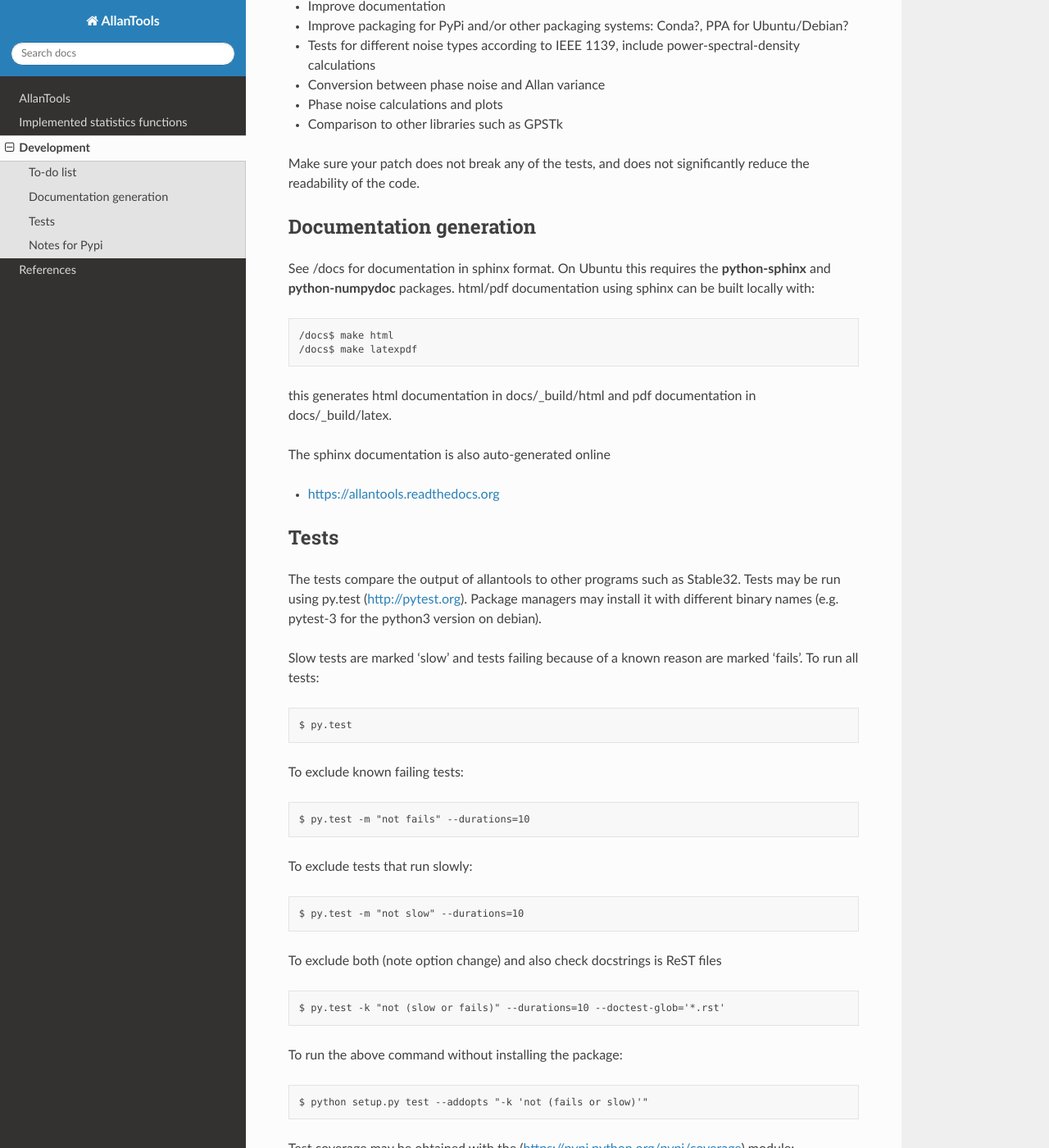
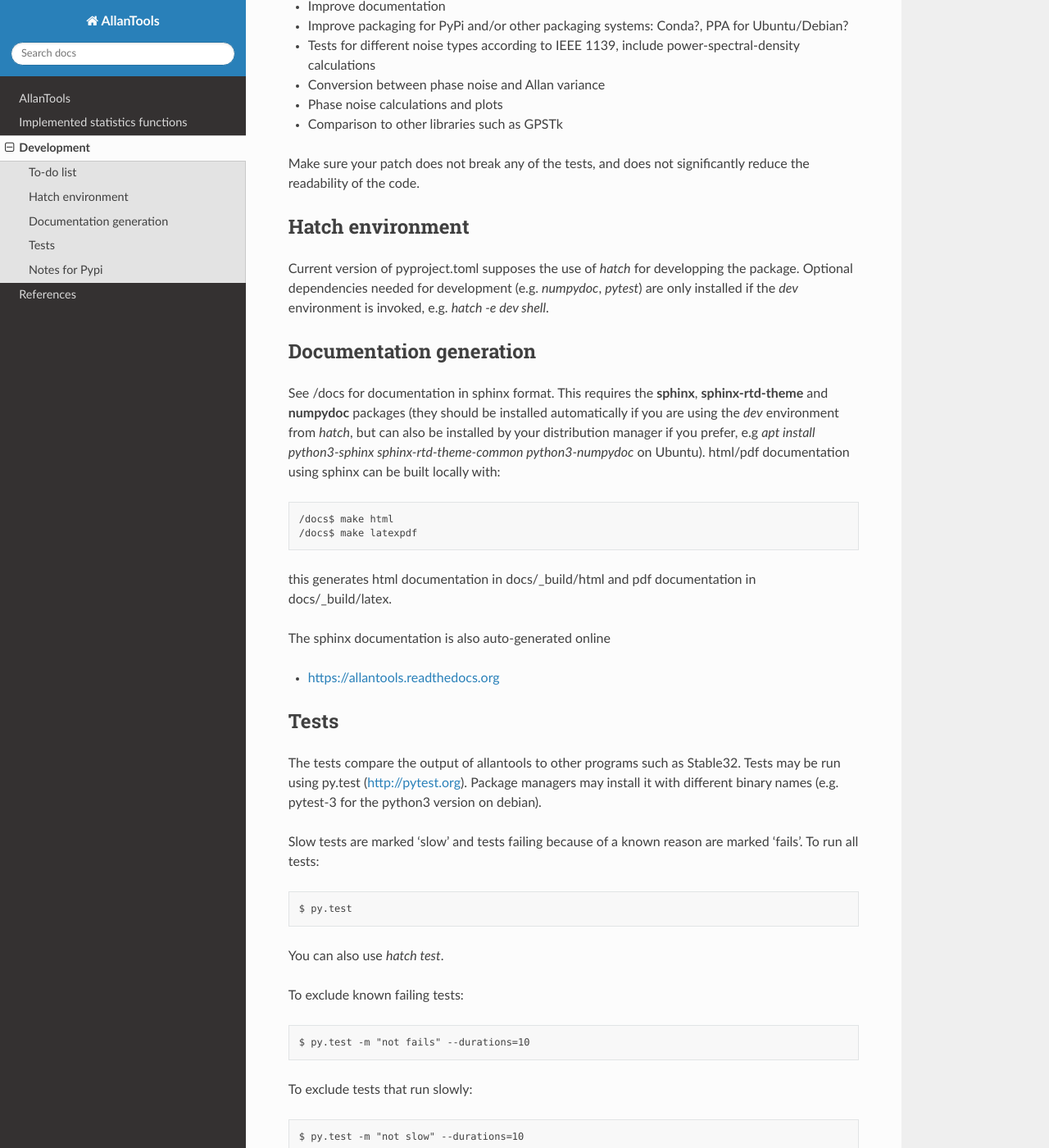
Before and after one commit to aewallin/allantools, a Sphinx documentation site: the page built from docs/dev.rst, in a window 1280 px wide and 1400 px high, scrolled down 460 px. Shown: the whole window at 82% size. Built offline with Sphinx 7.4.7 and the Read the Docs theme 3.1.0, drawn with Linux system fonts in a browser that asks for light colours; pages that are not in the unit, such as notebooks, are missing from menus; some of the changed text lies outside the part shown.

Commit message:
Fix #165 and #163
This is an update of the documentation to take into account the switch
to the `hatch` python project manager. Optional dependencies only needed
for development or documentation generation have been moved to a "dev"
environment.

```diff
--- a/docs/dev.rst
+++ b/docs/dev.rst
@@ -25,10 +25,17 @@ Here follows an un-ordered to do list:
 Make sure your patch does not break any of the tests, and does not
 significantly reduce the readability of the code.
 
+
+Hatch environment
+-----------------
+
+Current version of pyproject.toml supposes the use of `hatch` for developping the package.
+Optional dependencies needed for development (e.g. `numpydoc`, `pytest`) are only installed if the `dev` environment is invoked, e.g. `hatch -e dev shell`.
+
 Documentation generation
 ------------------------
-See /docs for documentation in sphinx format. On Ubuntu this requires
-the **python-sphinx** and **python-numpydoc** packages.
+See /docs for documentation in sphinx format. This requires
+the **sphinx**, **sphinx-rtd-theme** and **numpydoc** packages (they should be installed automatically if you are using the `dev` environment from `hatch`, but can also be installed by your distribution manager if you prefer, e.g `apt install python3-sphinx sphinx-rtd-theme-common python3-numpydoc` on Ubuntu).
 html/pdf documentation using sphinx can be built locally with::
 
     /docs$ make html
@@ -54,6 +61,8 @@ Slow tests are marked 'slow' and tests failing because of a known
 reason are marked 'fails'. To run all tests::
 
     $ py.test
+
+You can also use `hatch test`.
 
 To exclude known failing tests::
 
@@ -94,7 +103,7 @@ Creating a source distribution
 
 ::
 
-    python setup.py sdist
+    hatch build sdist
 
 This creates a package in dist/
 Testing the source distribution. The install takes a long time while
```
Also changed, not shown: README.rst (+4 -4 lines), pyproject.toml (+8 -3 lines).
